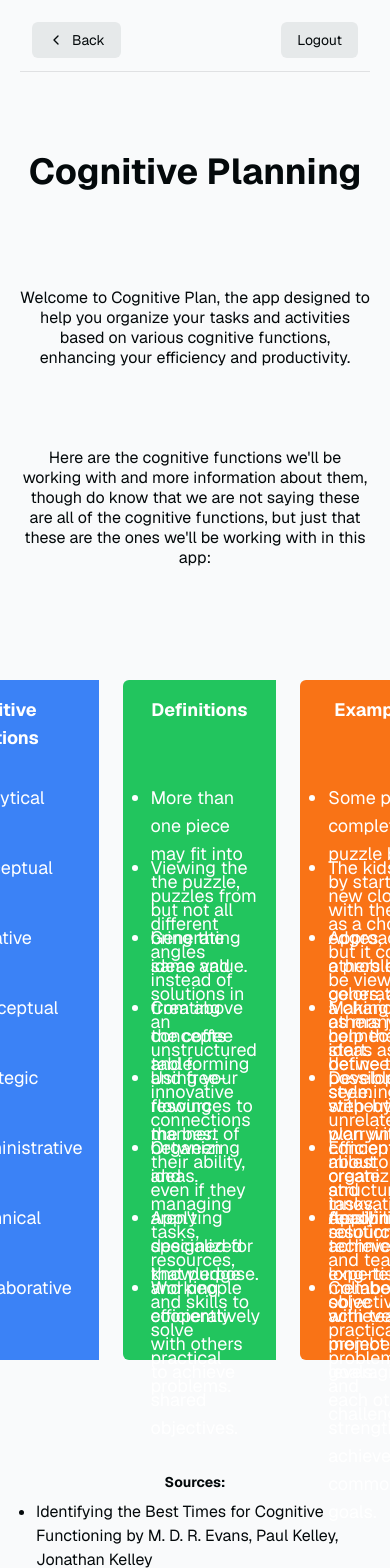
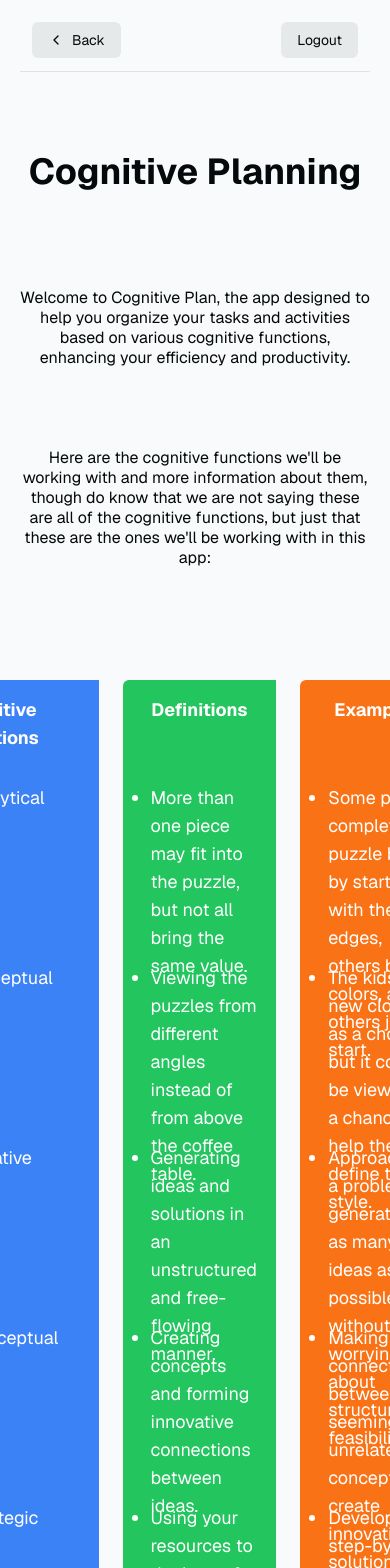
Before and after one commit to Enjoyweaver/CognitiveLabs, a Next.js app: page /cognitive in a window 390 px wide. Shown: the top 1568 px of the page. Built offline with nearby package versions, Linux system fonts and the light colour scheme.

Commit message:
mobile styling

```diff
--- a/app/cognitive/CognitiveStyles.module.css
+++ b/app/cognitive/CognitiveStyles.module.css
@@ -4,10 +4,8 @@
   height: 70px; /* Default height for larger screens */
 }
 
-@layer utilities {
-  @media (max-width: 100vw) {
-    .row {
-      height: 180px; /* Adjusted height for smaller screens */
-    }
+@media (max-width: 640px) {
+  .row {
+    height: 180px; /* Adjusted height for smaller screens */
   }
 }
```
